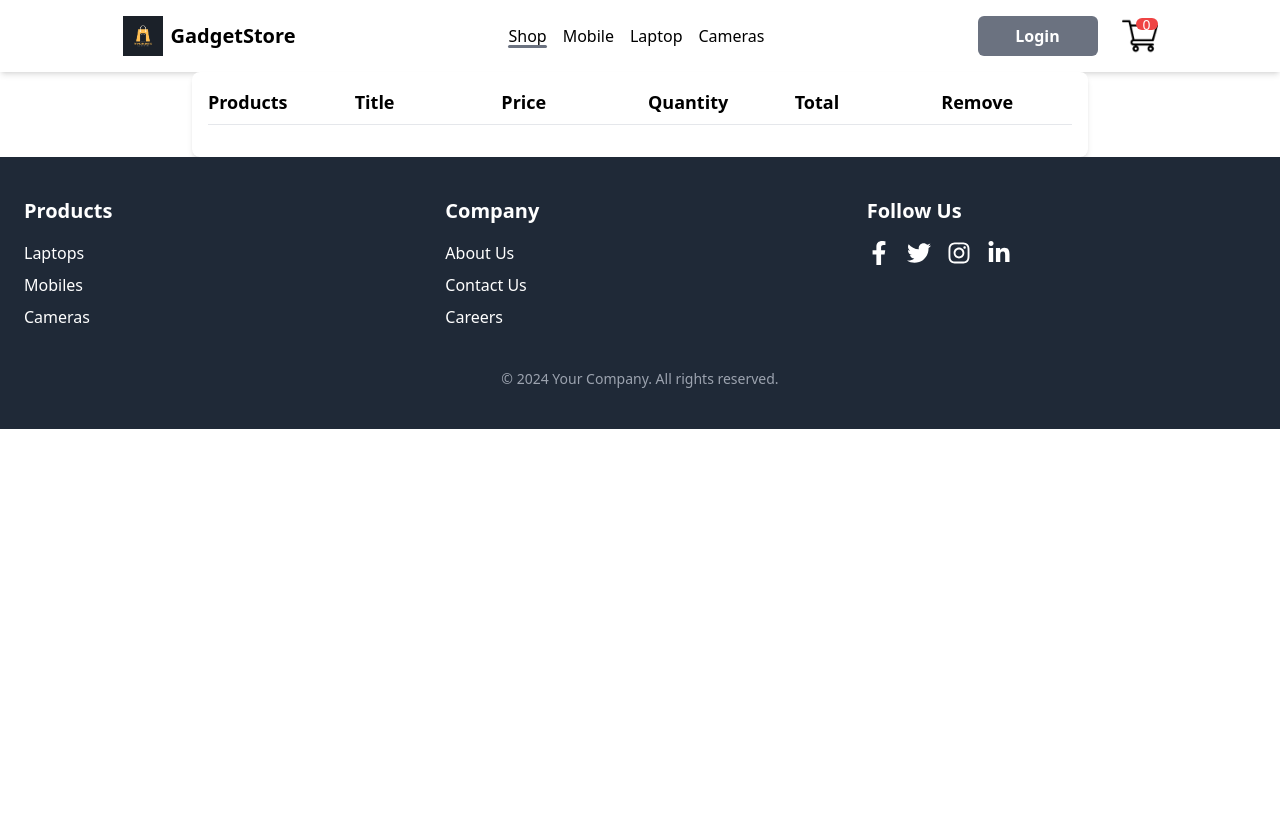
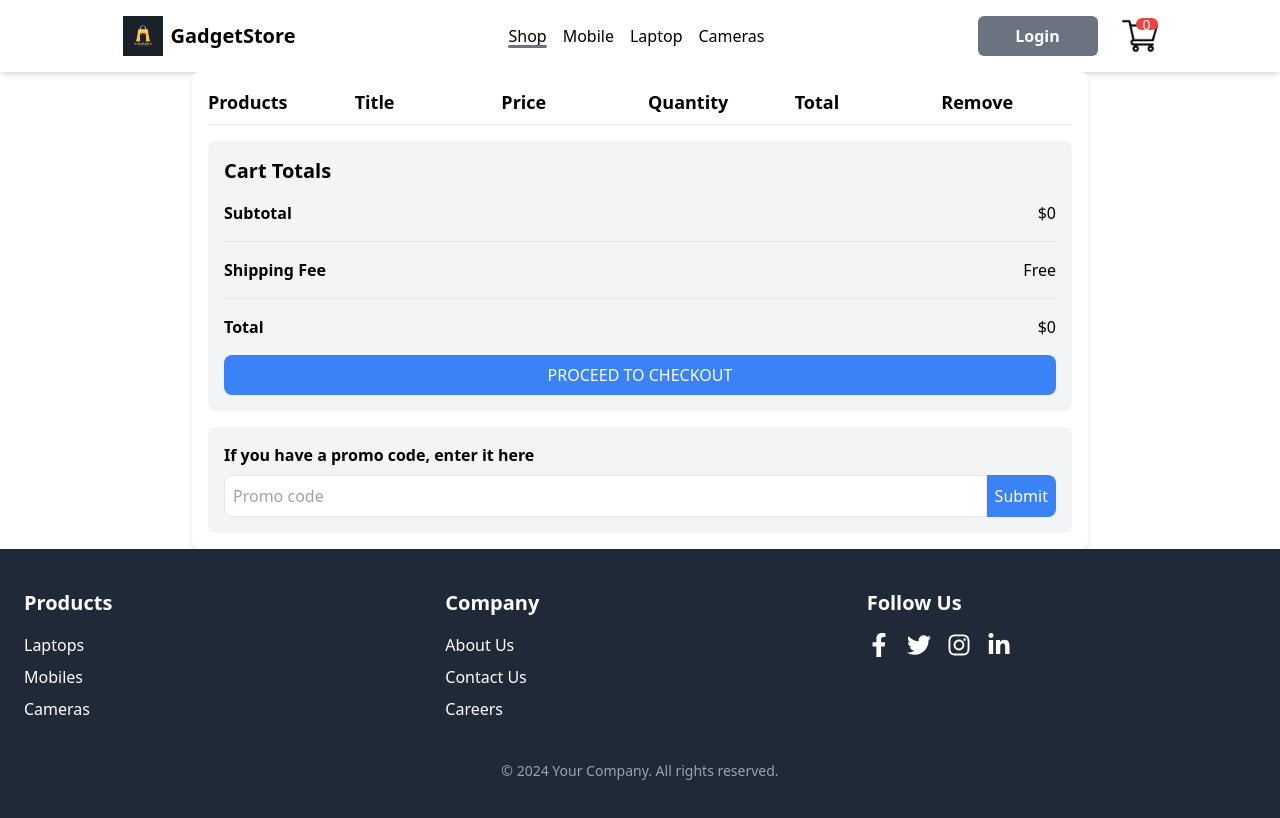
Before and after one commit to ajey108/EcommMernapp, a React (Vite) app in the folder frontend/: page /cart in a window 1280 px wide. Shown: the top 818 px of the page. Built offline with nearby package versions, Linux system fonts and the light colour scheme.

Commit message:
Update CartItems.jsx Add styling

```diff
--- a/frontend/src/Components/CartItems.jsx
+++ b/frontend/src/Components/CartItems.jsx
@@ -52,6 +52,31 @@ const CartItems = () => {
         }
         return null;
       })}
+     <div className="mt-4 p-4 bg-gray-100 rounded-lg">
+        <h1 className="text-xl font-semibold mb-4">Cart Totals</h1>
+        <div className="grid grid-cols-2 gap-4 mb-4">
+          <p className="font-semibold">Subtotal</p>
+          <p className="text-right">${0}</p>
+          <hr className="col-span-2" />
+          <p className="font-semibold">Shipping Fee</p>
+          <p className="text-right">Free</p>
+          <hr className="col-span-2" />
+          <h3 className="font-semibold">Total</h3>
+          <h3 className="text-right">${0}</h3>
+        </div>
+        <button className="w-full bg-blue-500 text-white py-2 rounded-lg hover:bg-blue-600">
+          PROCEED TO CHECKOUT
+        </button>
+      </div>
+      <div className="mt-4 p-4 bg-gray-100 rounded-lg">
+        <p className="font-semibold mb-2">If you have a promo code, enter it here</p>
+        <div className="flex">
+          <input className="flex-1 p-2 border rounded-l-lg" type="text" placeholder='Promo code' />
+          <button className="bg-blue-500 text-white p-2 rounded-r-lg hover:bg-blue-600">
+            Submit
+          </button>
+        </div>
+      </div>
     </div>
   );
 };
```
